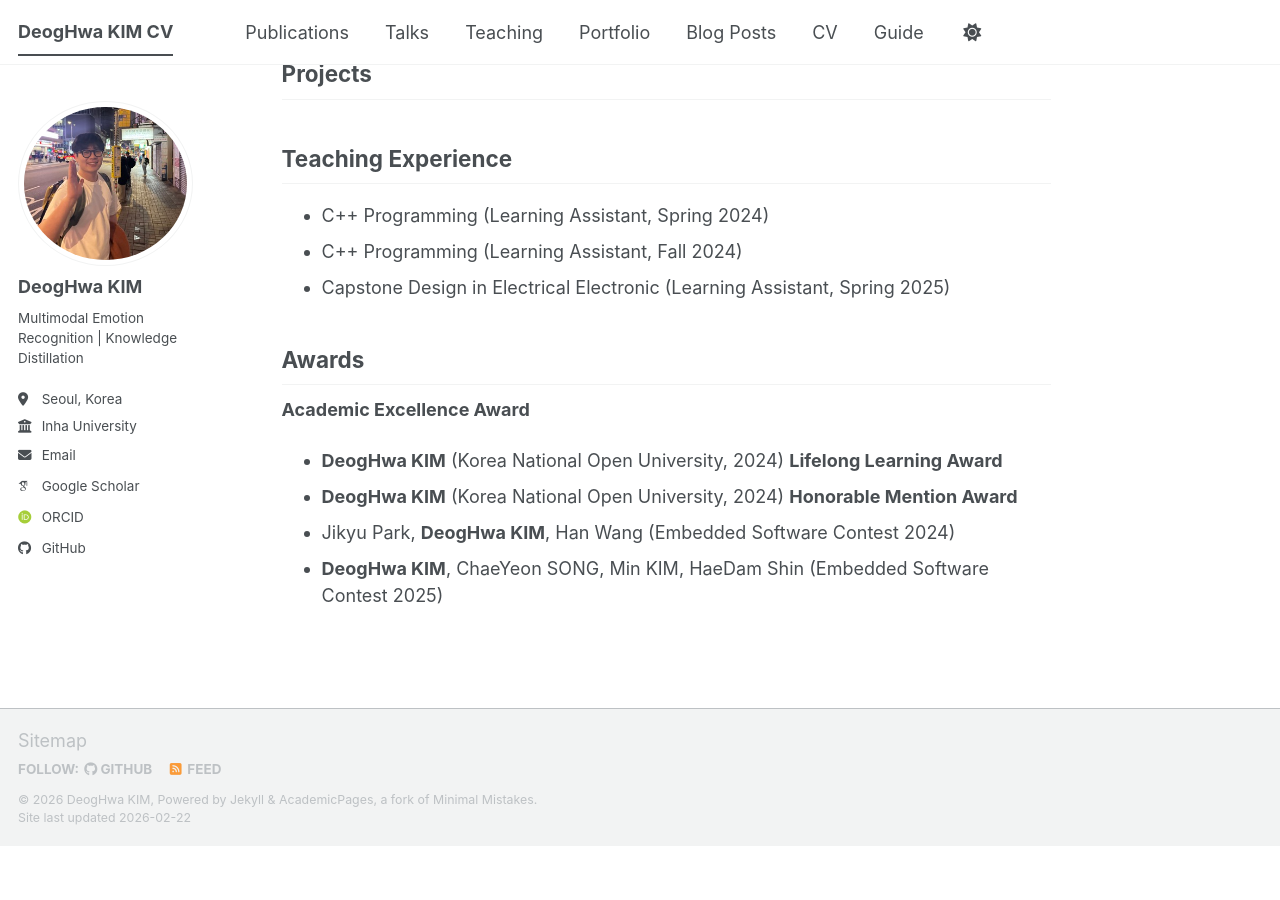
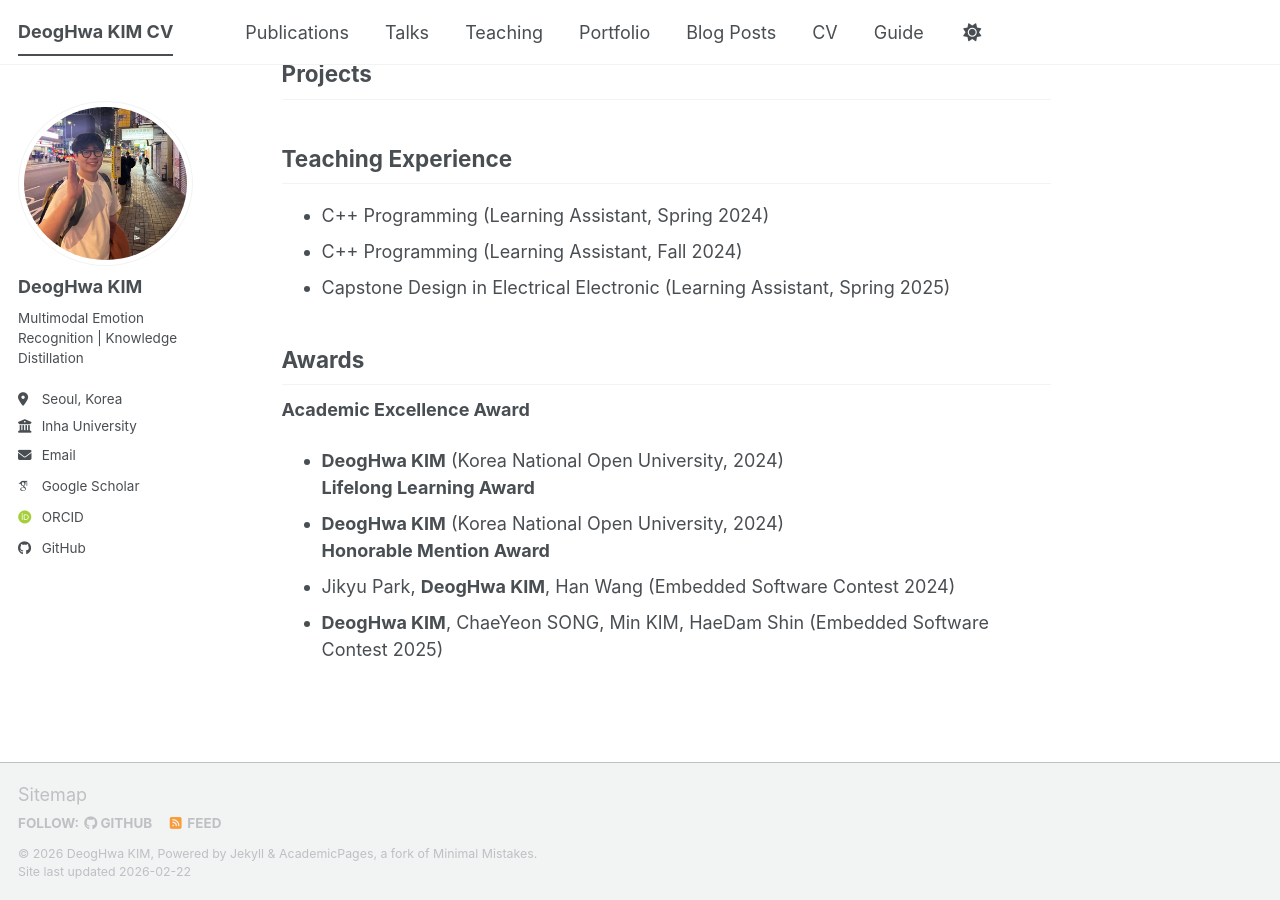
Before and after one commit to potatoduck9/potatoduck9.github.io, a Jekyll site: the page built from _pages/about.md, in a window 1280 px wide and 900 px high, scrolled down 2605 px. Built offline with Jekyll 4.4.1, drawn with Linux system fonts in a browser that asks for light colours; some web fonts are replaced; a script bundle is joined from its source files by our own code; library files that are not in the unit come from our copies; before the commit the page ends 3451 px from its top, so only the background shows below that.

```diff
--- a/_pages/about.md
+++ b/_pages/about.md
@@ -68,9 +68,9 @@ Multimodal Emotion Recognition, Knowledge Distillation, Human–Computer Interac
 
 ## Awards
 **Academic Excellence Award**
-- **DeogHwa KIM** (Korea National Open University, 2024)
+- **DeogHwa KIM** (Korea National Open University, 2024)<br>
 **Lifelong Learning Award**
-- **DeogHwa KIM** (Korea National Open University, 2024)
+- **DeogHwa KIM** (Korea National Open University, 2024)<br>
 **Honorable Mention Award**
 - Jikyu Park, **DeogHwa KIM**, Han Wang (Embedded Software Contest 2024)
 - **DeogHwa KIM**, ChaeYeon SONG, Min KIM, HaeDam Shin (Embedded Software Contest 2025)
```
